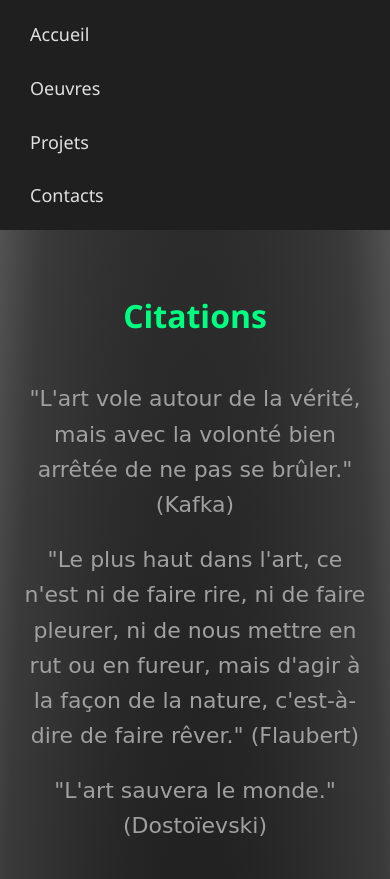
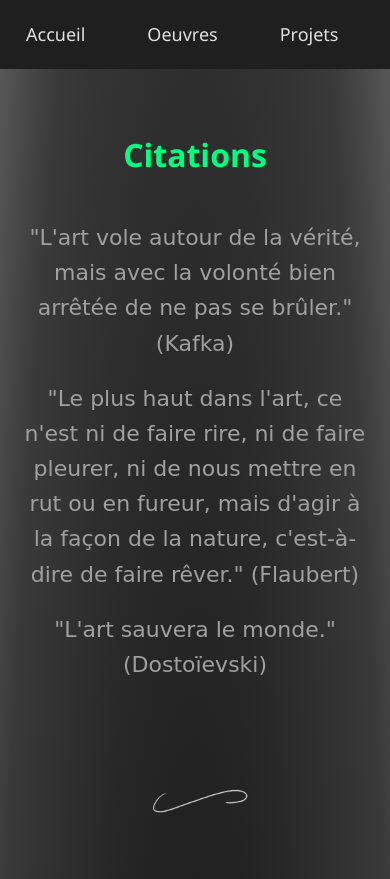
Before and after one commit to Louphi1987/Site_de_Louphi, a plain HTML site: page index.html in a window 390 px wide. Shown: the top 879 px of the page. Drawn offline with Linux system fonts and the light colour scheme.

Commit message:
Update index.html

```diff
--- a/index.html
+++ b/index.html
@@ -286,8 +286,16 @@
     /* responsive */
     @media (max-width: 768px) {
       #header {
-        flex-direction: column;
-        gap: 15px;
+        flex-wrap: nowrap;
+        overflow-x: auto;
+        justify-content: flex-start;
+        padding: 10px;
+      }
+
+      #header a.menu-link {
+        white-space: nowrap;
+        flex: 0 0 auto;
+        padding: 10px 16px;
       }
       .gallery img {
         max-width: 95%;
```
